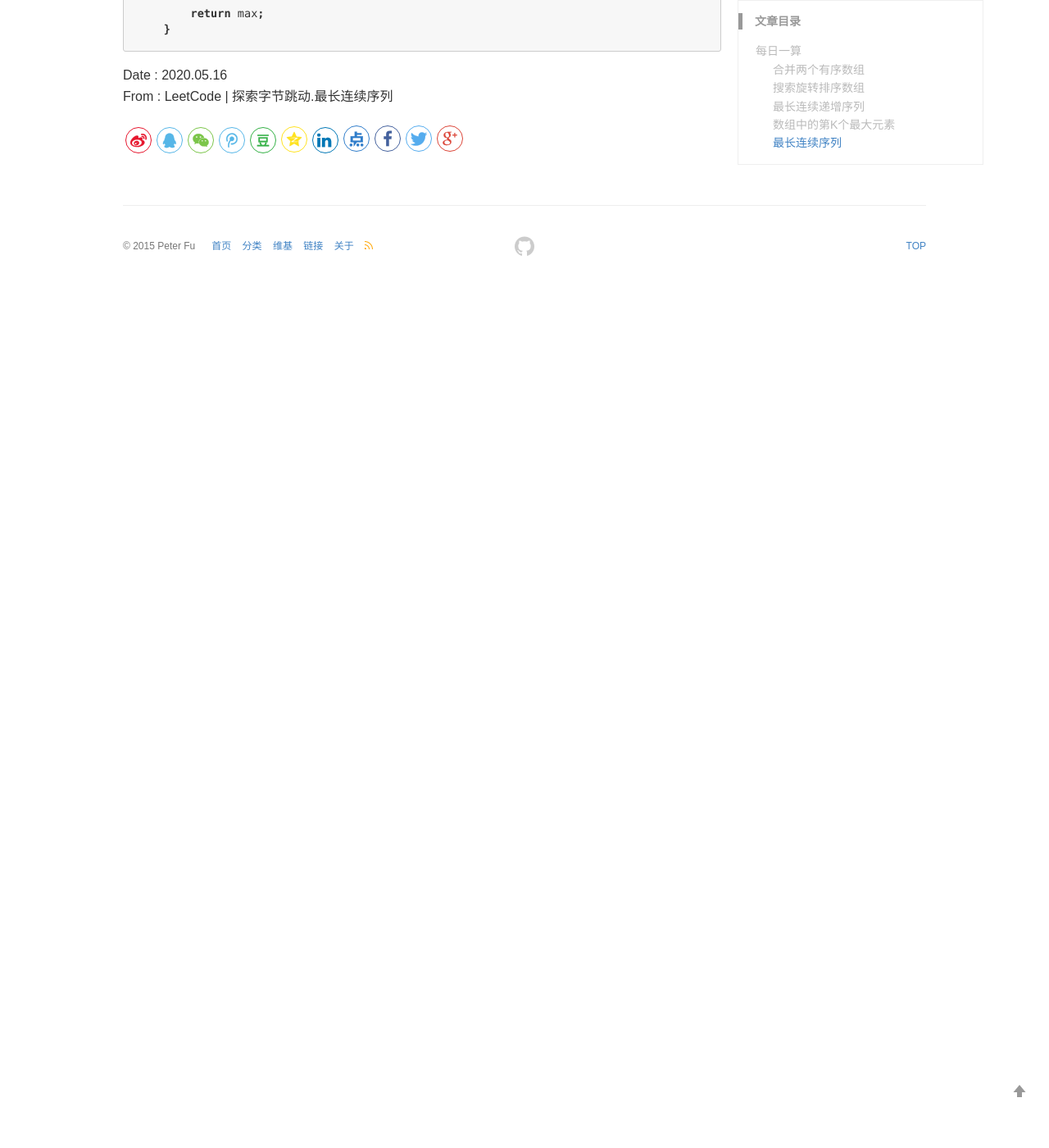
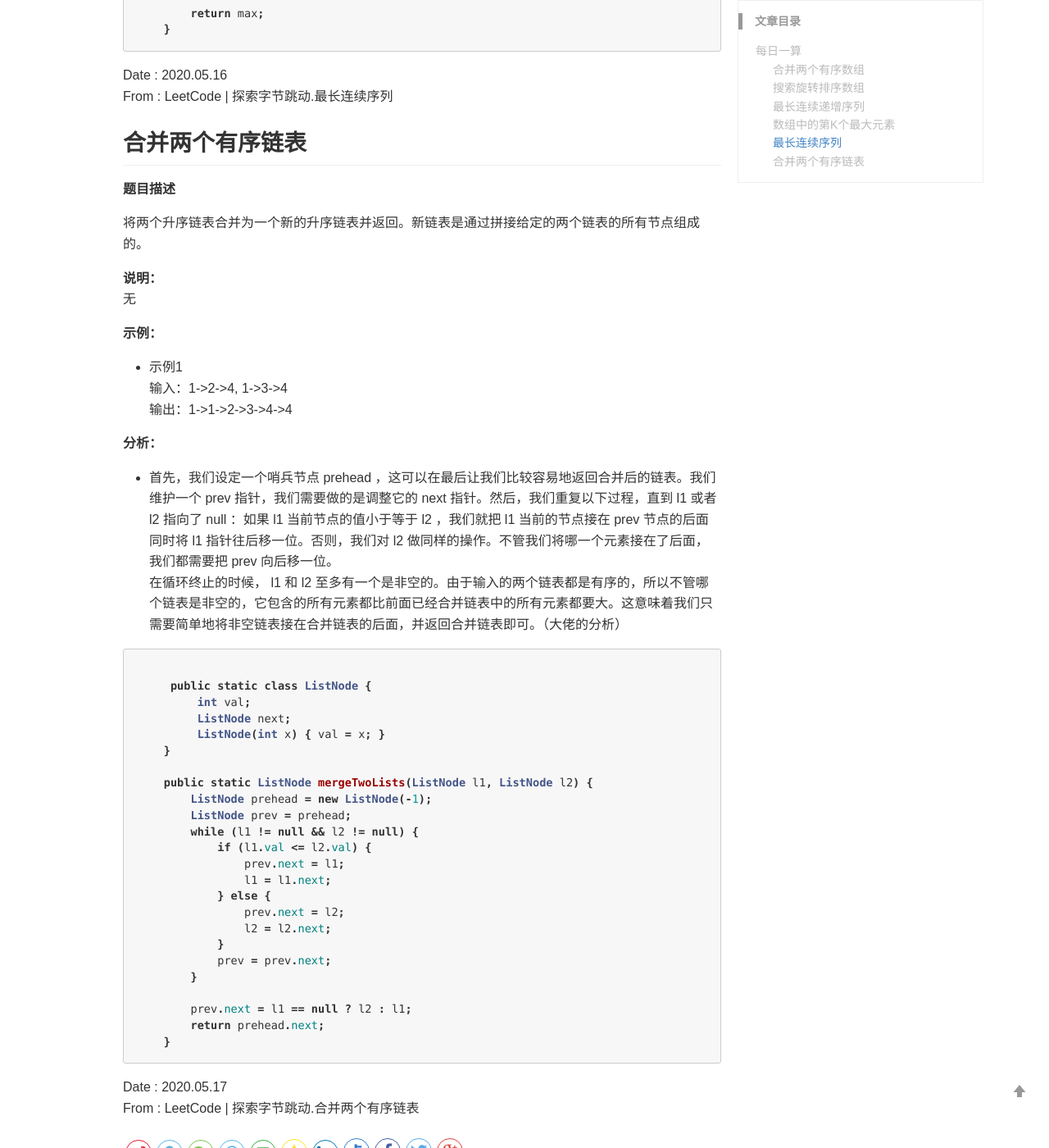
Before and after one commit to PeterXiaosa/PeterXiaosa.github.io, a Jekyll site: the page built from _wiki/Algorithm Daily.md, in a window 1280 px wide and 1400 px high, scrolled down 6860 px. Shown: the whole window at 82% size. Built offline with Jekyll 4.4.1, drawn with Linux system fonts in a browser that asks for light colours; comment, search, counter and statistics services are not loaded; before the commit the page ends 7209 px from its top, so only the background shows below that.

Commit message:
合并两个有序列表

````diff
--- a/_wiki/Algorithm Daily.md
+++ b/_wiki/Algorithm Daily.md
@@ -312,3 +312,54 @@ From : LeetCode | 探索字节跳动.数组中的第K个最大元素
 
 Date : 2020.05.16
 From : LeetCode | 探索字节跳动.最长连续序列
+
+
+##  合并两个有序链表
+
+**题目描述**
+
+将两个升序链表合并为一个新的升序链表并返回。新链表是通过拼接给定的两个链表的所有节点组成的。
+
+
+**说明：**
+无
+
+**示例：**
+
+* 示例1
+输入：1->2->4, 1->3->4
+输出：1->1->2->3->4->4
+
+**分析：**
+* 首先，我们设定一个哨兵节点 prehead ，这可以在最后让我们比较容易地返回合并后的链表。我们维护一个 prev 指针，我们需要做的是调整它的 next 指针。然后，我们重复以下过程，直到 l1 或者 l2 指向了 null ：如果 l1 当前节点的值小于等于 l2 ，我们就把 l1 当前的节点接在 prev 节点的后面同时将 l1 指针往后移一位。否则，我们对 l2 做同样的操作。不管我们将哪一个元素接在了后面，我们都需要把 prev 向后移一位。
+在循环终止的时候， l1 和 l2 至多有一个是非空的。由于输入的两个链表都是有序的，所以不管哪个链表是非空的，它包含的所有元素都比前面已经合并链表中的所有元素都要大。这意味着我们只需要简单地将非空链表接在合并链表的后面，并返回合并链表即可。（大佬的分析）
+
+```java
+
+     public static class ListNode {
+         int val;
+         ListNode next;
+         ListNode(int x) { val = x; }
+    }
+
+    public static ListNode mergeTwoLists(ListNode l1, ListNode l2) {
+        ListNode prehead = new ListNode(-1);
+        ListNode prev = prehead;
+        while (l1 != null && l2 != null) {
+            if (l1.val <= l2.val) {
+                prev.next = l1;
+                l1 = l1.next;
+            } else {
+                prev.next = l2;
+                l2 = l2.next;
+            }
+            prev = prev.next;
+        }
+
+        prev.next = l1 == null ? l2 : l1;
+        return prehead.next;
+    }
+```
+
+Date : 2020.05.17
+From : LeetCode | 探索字节跳动.合并两个有序链表
````
